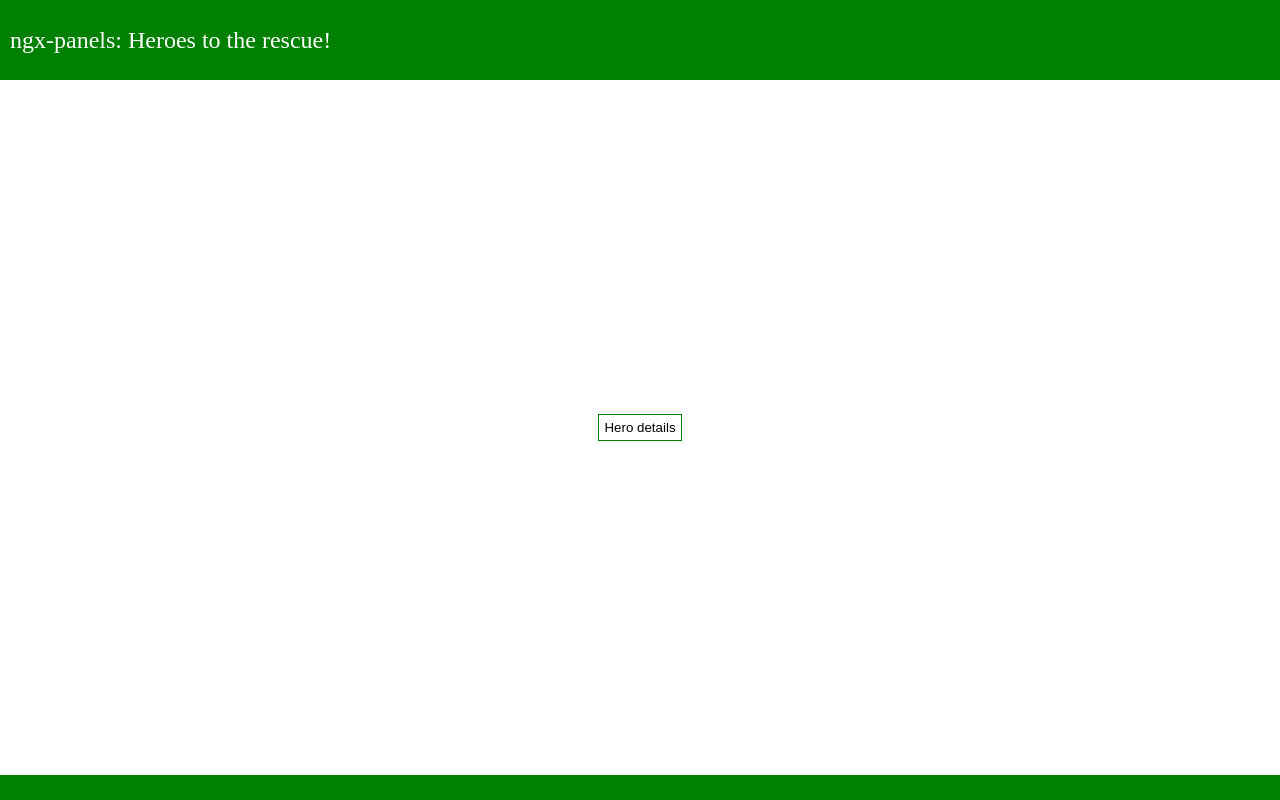
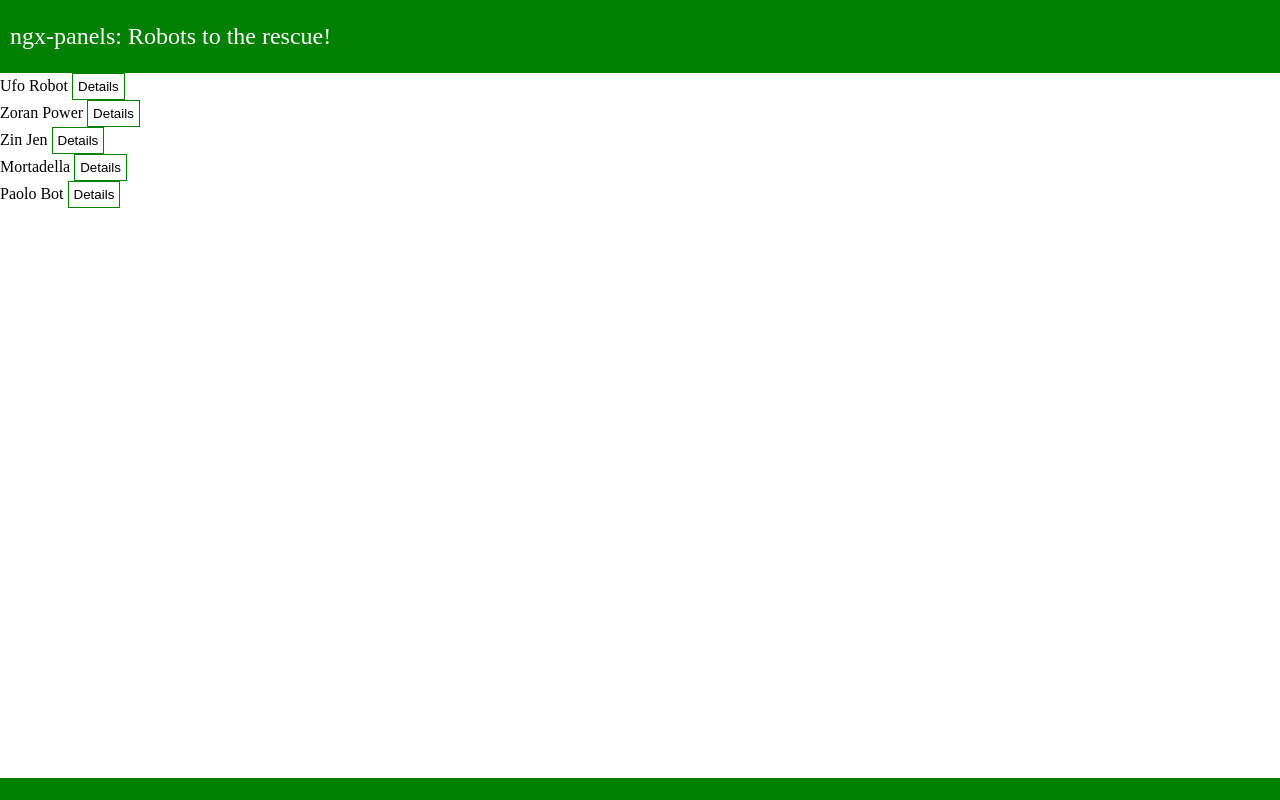
Before and after one commit to verizonconnect/ngx-panels, an Angular app: page / in a window 1280 px wide. Built offline with nearby package versions, Linux system fonts and the light colour scheme.

Commit message:
Adding robots

```diff
--- a/src/app/app.component.html
+++ b/src/app/app.component.html
@@ -1,10 +1,13 @@
 <div class="app-root__container">
-  <div class="app-root__navbar">ngx-panels: Heroes to the rescue!</div>
+  <div class="app-root__navbar">ngx-panels: Robots to the rescue!</div>
   <div class="app-root__body">
-    <div style="text-align:center">
-      <button class="app-root__button" (click)="open()">Hero details</button>
-      <ngx-panel-container></ngx-panel-container>
+    <div class="app-root__robot-list">
+      <div *ngFor="let robot of robots" class="app-root__robot">
+        {{ robot.name }}
+        <button class="app-root__button" (click)="open(robot.id)">Details</button>
+      </div>
     </div>
   </div>
   <div class="app-root__footer"></div>
 </div>
+<ngx-panel-container></ngx-panel-container>
--- a/src/app/app.component.scss
+++ b/src/app/app.component.scss
@@ -3,6 +3,9 @@
     display: flex;
     flex-direction: column;
     justify-content: space-between;
+    height: 100%;
+  }
+  &__body {
     height: 100%;
   }
   &__navbar {
@@ -22,6 +25,9 @@
     background-color: white;
     border: 1px solid green;
   }
+  &__robot-list{
+
+  }
   &__footer {
     height: 25px;
     background-color: green;
--- a/src/app/app.component.ts
+++ b/src/app/app.component.ts
@@ -1,6 +1,7 @@
 import { Component } from '@angular/core';
 import { PanelService } from 'projects/ngx-panels/src/lib';
 
+import { Hero } from './models/hero.model';
 import { TestComponent } from './test/test.component';
 
 @Component({
@@ -9,13 +10,17 @@ import { TestComponent } from './test/test.component';
   styleUrls: ['./app.component.scss']
 })
 export class AppComponent {
+  robots: Hero[] = [
+    { id: 1, name: 'Ufo Robot', avatar: '', power: 1, statement: '' },
+    { id: 2, name: 'Zoran Power', avatar: '', power: 1, statement: '' },
+    { id: 3, name: 'Zin Jen', avatar: '', power: 1, statement: '' },
+    { id: 4, name: 'Mortadella', avatar: '', power: 1, statement: '' },
+    { id: 5, name: 'Paolo Bot', avatar: '', power: 1, statement: '' }
+  ];
 
-    constructor(
-        private readonly panelService: PanelService
-    ) { }
+  constructor(private readonly panelService: PanelService) {}
 
-    open() {
-        this.panelService.openAsRoot(TestComponent);
-    }
-
+  open() {
+    this.panelService.openAsRoot(TestComponent);
+  }
 }
```
Also changed, not shown: src/app/models/hero.model.ts (added, +7 -0 lines).
